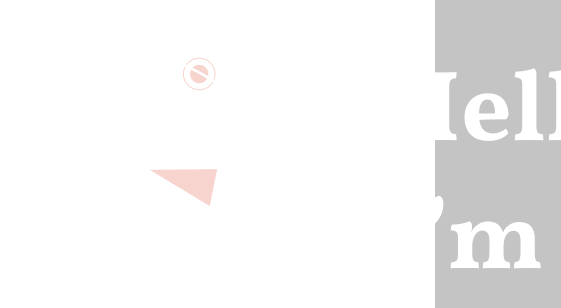
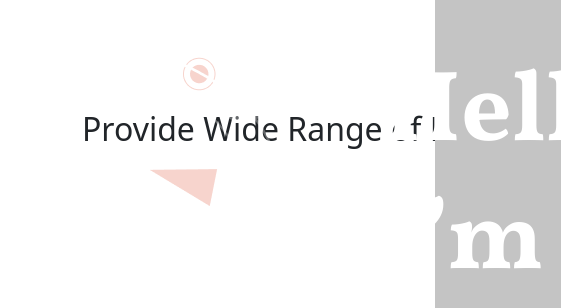
Before and after one commit to Rakib-Hassan-web/safwan-figma, a plain HTML site: page index.html in a window 1280 px wide. Shown: the part 285-593 px from the top of the page, 0-561 px from the left. Drawn offline with nearby package versions, Linux system fonts and the light colour scheme.

Commit message:
service header text html

```diff
--- a/index.html
+++ b/index.html
@@ -122,6 +122,15 @@
 
                 </div>
             </div>
+
+            <div class="row">
+                <div class="col-lg-12">
+                    <div class="service_header">
+                        <h2>Provide Wide Range of
+Digital Services</h2>
+                    </div>
+                </div>
+            </div>
         </div>
     </section>
 
```
